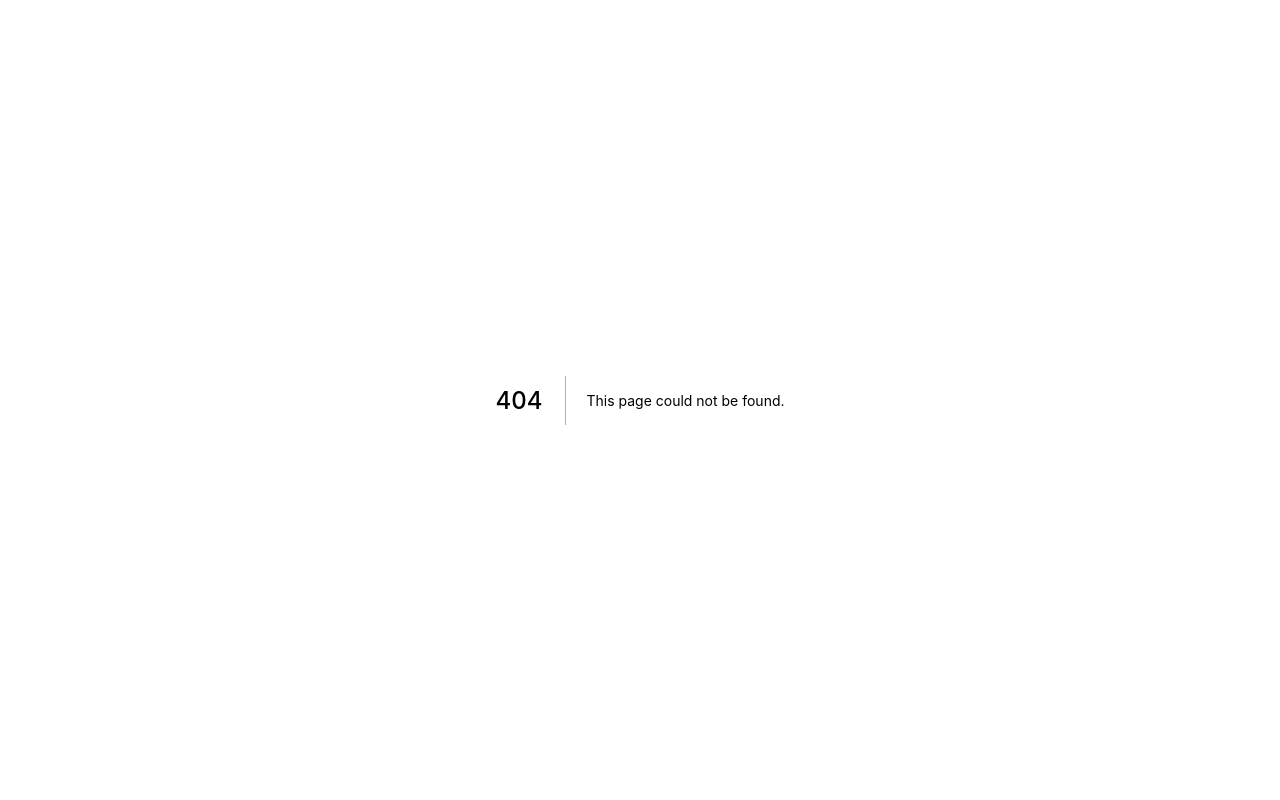
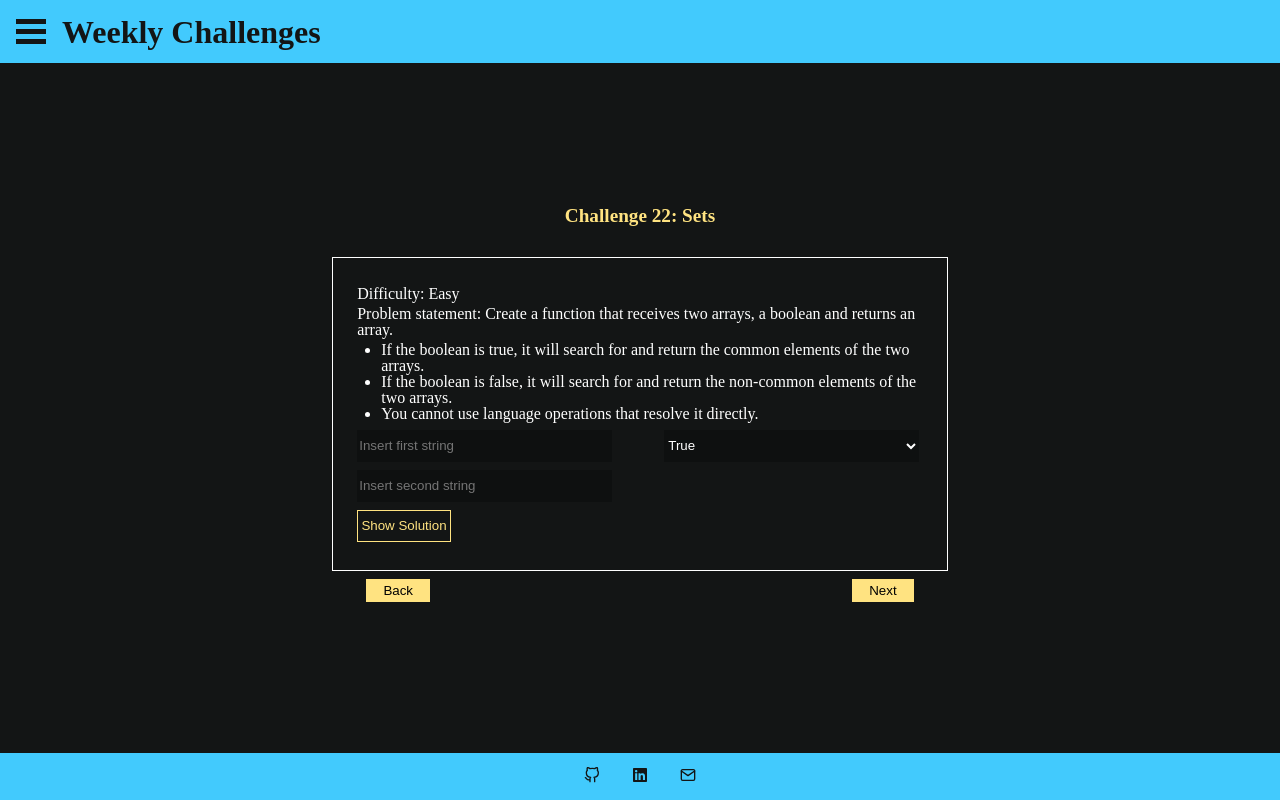
Before and after one commit to agusting19/Weekly-Challenges-v2, a Next.js app: page /Challenges/week22 in a window 1280 px wide. Before the commit this address had no page. Built offline with nearby package versions, Linux system fonts and the light colour scheme.

Commit message:
Week22 solved

```diff
--- a/pages/Challenges/week21.jsx
+++ b/pages/Challenges/week21.jsx
@@ -109,7 +109,7 @@ const Week21 = () => {
         </div>
         <div className={styles.buttons}>
           <ButtonNextReturn link={"/Challenges/week20"} text={"Back"} />
-          <ButtonNextReturn link={"/"} text={"Next"} />
+          <ButtonNextReturn link={"/Challenges/week22"} text={"Next"} />
         </div>
         <Modal isOpen={showModal} closeModal={changeModalState}>
           <div className={styles.modal__message}>{message}</div>
--- /dev/null
+++ b/pages/Challenges/week22.jsx
@@ -0,0 +1,151 @@
+import { useState } from "react";
+import {
+  Layout,
+  ButtonSolution,
+  ButtonNextReturn,
+  Modal,
+} from "../../components";
+import styles from "../../styles/challenges.module.css";
+
+const Week22 = () => {
+  const [showModal, setShowModal] = useState(false);
+  const [message, setMessage] = useState("");
+  const [input, setInput] = useState({
+    firstString: "",
+    secondString: "",
+    boolean: "true",
+  });
+
+  const onChange = (e) => {
+    setInput({ ...input, [e.target.name]: e.target.value });
+  };
+
+  const handleSubmit = () => {
+    const firstString = input.firstString;
+    const secondString = input.secondString;
+    const boolean = input.boolean;
+
+    if (!firstString || !secondString) {
+      return setMessage("Please enter values");
+    }
+
+    let result = [];
+    let longest;
+    let shortest;
+
+    if (firstString.length > secondString.length) {
+      longest = firstString.split("");
+      shortest = secondString.split("");
+    } else {
+      longest = secondString.split("");
+      shortest = firstString.split("");
+    }
+
+    switch (boolean) {
+      case "true":
+        console.log("entro a true");
+        for (let i = 0; i < longest.length; i++) {
+          if (shortest.includes(longest[i])) {
+            result.push(longest[i]);
+          }
+        }
+
+        if (result.length == 0) {
+          return setMessage("The result is an empty set");
+        }
+
+        return setMessage(`The set result is: ${result}`);
+        break;
+      case "false":
+        console.log("entro a false");
+        for (let i = 0; i < longest.length; i++) {
+          if (!shortest.includes(longest[i])) {
+            result.push(longest[i]);
+          }
+          if (!longest.includes(shortest[i])) {
+            result.push(shortest[i]);
+          }
+        }
+
+        if (result.length == 0) {
+          return setMessage("The result is an empty set");
+        }
+
+        return setMessage(`The set result is: ${result}`);
+        break;
+    }
+  };
+
+  const changeModalState = () => {
+    setShowModal(!showModal);
+  };
+
+  return (
+    <Layout>
+      <div className={styles.container}>
+        <h2 className={styles.title}>Challenge 22: Sets</h2>
+        <div className={styles.statement}>
+          <p className={styles.statement__p}>Difficulty: Easy</p>
+          <p className={styles.statement__p}>
+            Problem statement: Create a function that receives two arrays, a
+            boolean and returns an array.
+          </p>
+          <ul className={styles.statement__ul}>
+            <li>
+              If the boolean is true, it will search for and return the common
+              elements of the two arrays.
+            </li>
+            <li>
+              If the boolean is false, it will search for and return the
+              non-common elements of the two arrays.
+            </li>
+            <li>
+              You cannot use language operations that resolve it directly.
+            </li>
+          </ul>
+          <form
+            className={styles.form}
+            onSubmit={(event) => {
+              event.preventDefault();
+              handleSubmit();
+              changeModalState();
+            }}
+          >
+            <div className={styles.statement__form}>
+              <input
+                name="firstString"
+                placeholder="Insert first string"
+                onChange={onChange}
+                className={styles.input}
+              />
+              <select
+                name="boolean"
+                onChange={onChange}
+                className={styles.select}
+              >
+                <option value="true">True</option>
+                <option value="false">False</option>
+              </select>
+              <input
+                name="secondString"
+                placeholder="Insert second string"
+                onChange={onChange}
+                className={styles.input}
+              />
+            </div>
+            <ButtonSolution />
+          </form>
+        </div>
+        <div className={styles.buttons}>
+          <ButtonNextReturn link={"/Challenges/week21"} text={"Back"} />
+          <ButtonNextReturn link={"/"} text={"Next"} />
+        </div>
+        <Modal isOpen={showModal} closeModal={changeModalState}>
+          <div className={styles.modal__message}>{message}</div>
+        </Modal>
+      </div>
+    </Layout>
+  );
+};
+
+export default Week22;
```
